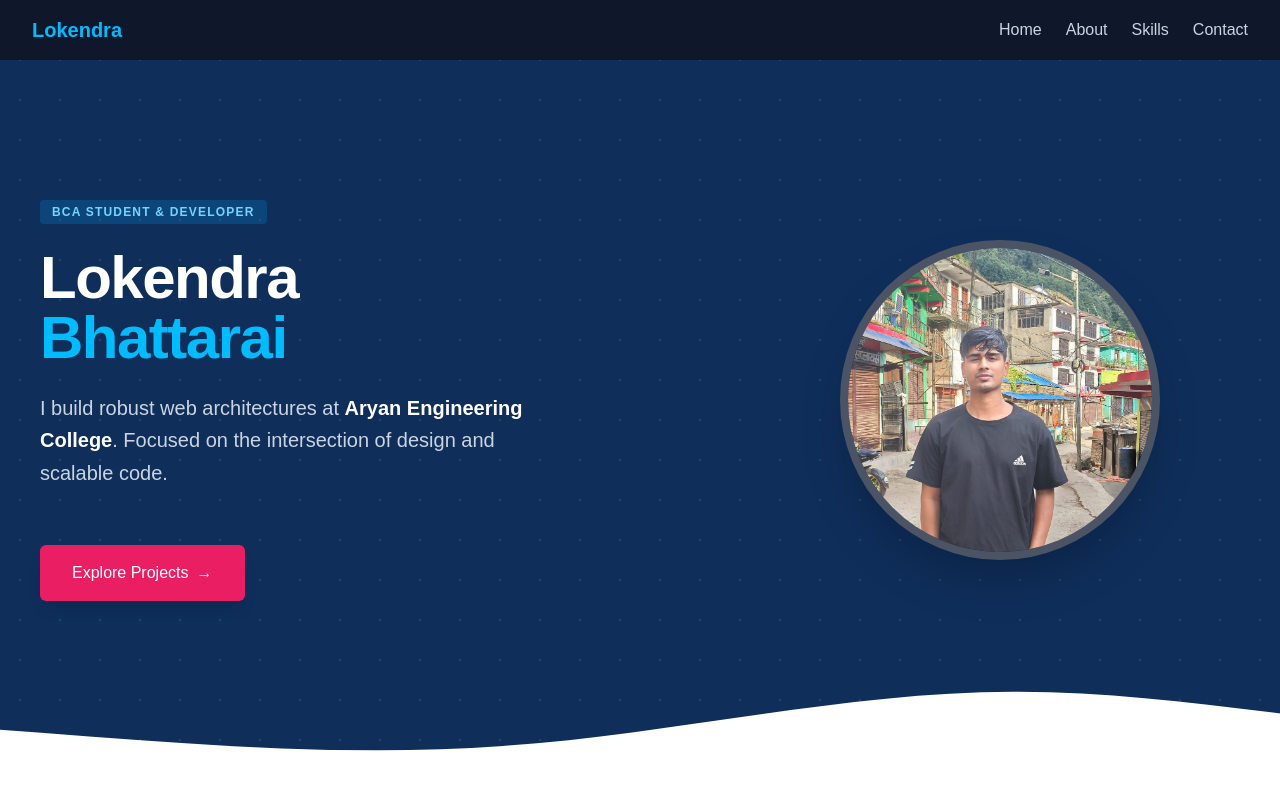
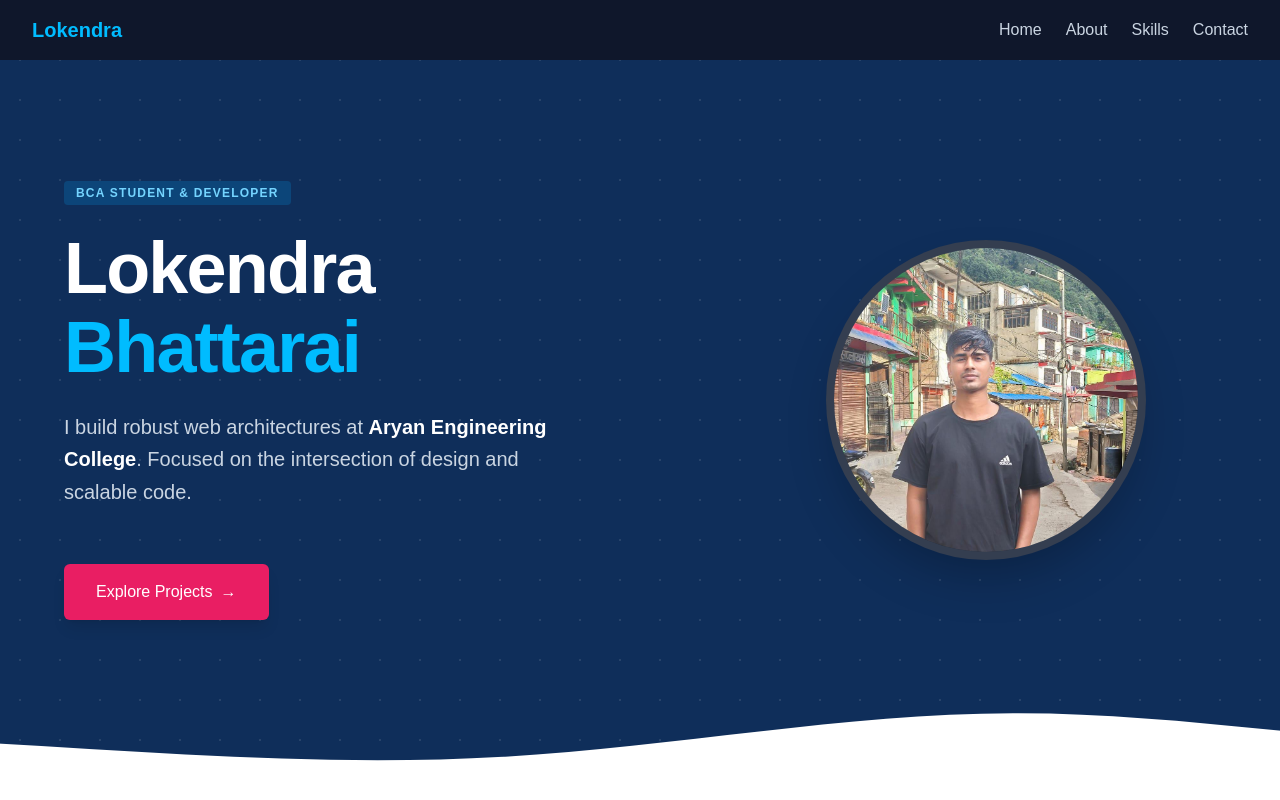
Before and after one commit to bhattarailaxman04-bit/portfolio, a Next.js app in the folder frontend/: page / in a window 1280 px wide. Shown: the top 800 px of the page. Built offline with nearby package versions, Linux system fonts and the light colour scheme.

Commit message:
Update Hero component

```diff
--- a/frontend/components/Hero.jsx
+++ b/frontend/components/Hero.jsx
@@ -21,7 +21,7 @@ export default function Hero() {
   ];
 
   return (
-    <section className="min-h-screen flex flex-col md:flex-row justify-center items-center px-10 bg-[#0f2e5a] text-white relative overflow-hidden">
+    <section className="min-h-screen flex flex-col md:flex-row justify-center items-center px-6 md:px-16 bg-[#0f2e5a] text-white relative overflow-hidden py-20 md:py-0">
 
       {/* 1. Static Dot Background Pattern */}
       <div className="absolute inset-0 opacity-10 pointer-events-none"
@@ -31,10 +31,10 @@ export default function Hero() {
         }}
       />
 
-      {/* 2. MOVING WAVE COMPONENT */}
-      <div className="absolute bottom-0 left-0 w-full overflow-hidden leading-[0] z-20">
+      {/* 2. MOVING WAVE COMPONENT - Adjusted height for mobile */}
+      <div className="absolute bottom-0 left-0 w-full overflow-hidden leading-[0] z-10">
         <svg
-          className="relative block w-[200%] h-[150px] md:h-[250px] animate-wave"
+          className="relative block w-[200%] h-[80px] md:h-[200px] animate-wave"
           viewBox="0 0 1440 320"
           preserveAspectRatio="none"
         >
@@ -42,7 +42,6 @@ export default function Hero() {
             fill="#ffffff"
             d="M0,192L48,197.3C96,203,192,213,288,229.3C384,245,480,267,576,250.7C672,235,768,181,864,181.3C960,181,1056,235,1152,234.7C1248,235,1344,181,1392,154.7L1440,128L1440,320L1392,320C1344,320,1248,320,1152,320C1056,320,960,320,864,320C768,320,672,320,576,320C480,320,384,320,288,320C192,320,96,320,48,320L0,320Z"
           ></path>
-          {/* Second identical path for seamless looping */}
           <path
             fill="#ffffff"
             transform="translateX(1440)"
@@ -51,26 +50,26 @@ export default function Hero() {
         </svg>
       </div>
 
-      {/* 3. Content Side */}
-      <div className="md:w-3/5 space-y-6 z-30">
-        <div className="inline-block px-3 py-1 bg-sky-500/20 text-sky-300 text-xs font-bold uppercase tracking-widest rounded mt-4 md:mt-0">
+      {/* 3. Content Side - Center aligned on mobile */}
+      <div className="w-full md:w-3/5 space-y-4 md:space-y-6 z-30 text-center md:text-left order-2 md:order-1">
+        <div className="inline-block px-3 py-1 bg-sky-500/20 text-sky-300 text-[10px] md:text-xs font-bold uppercase tracking-widest rounded">
           BCA Student & Developer
         </div>
 
-        <h1 className="text-4xl md:text-6xl font-extrabold tracking-tight leading-none">
+        <h1 className="text-5xl md:text-7xl font-extrabold tracking-tight leading-[1.1]">
           Lokendra <br />
           <span className="text-sky-400">Bhattarai</span>
         </h1>
 
-        <p className="text-lg md:text-xl text-slate-300 max-w-lg leading-relaxed">
+        <p className="text-base md:text-xl text-slate-300 max-w-lg mx-auto md:mx-0 leading-relaxed">
           I build robust web architectures at <span className="font-semibold text-white">Aryan Engineering College</span>.
           Focused on the intersection of design and scalable code.
         </p>
 
-        <div className="pt-8">
+        <div className="pt-4 md:pt-8">
           <button
             onClick={() => setIsOpen(true)}
-            className="group relative inline-flex items-center gap-2 px-8 py-4 bg-[#e91e63] text-white rounded-md font-medium transition-all hover:scale-105 shadow-lg"
+            className="group relative inline-flex items-center gap-2 px-7 py-3 md:px-8 md:py-4 bg-[#e91e63] text-white rounded-full md:rounded-md font-medium transition-all hover:scale-105 shadow-lg active:scale-95"
           >
             Explore Projects
             <span className="transition-transform group-hover:translate-x-1">→</span>
@@ -78,9 +77,9 @@ export default function Hero() {
         </div>
       </div>
 
-      {/* 4. Perfectly Circular Image Side */}
-      <div className="md:w-2/5 mt-12 md:mt-0 flex justify-center z-30">
-        <div className="relative w-64 h-64 md:w-80 md:h-80 rounded-full border-[8px] border-white/20 overflow-hidden shadow-2xl flex items-center justify-center bg-slate-800">
+      {/* 4. Perfectly Circular Image Side - Scale down for mobile */}
+      <div className="w-full md:w-2/5 mb-8 md:mb-0 flex justify-center z-30 order-1 md:order-2">
+        <div className="relative w-48 h-48 sm:w-64 sm:h-64 md:w-80 md:h-80 rounded-full border-[6px] md:border-[8px] border-white/10 overflow-hidden shadow-2xl flex items-center justify-center bg-slate-800">
           <img
             src={HeroImage.src}
             alt="Lokendra Bhattarai"
@@ -89,23 +88,23 @@ export default function Hero() {
         </div>
       </div>
 
-      {/* 5. Project Modal (Kept from original) */}
+      {/* 5. Project Modal - Mobile responsive padding */}
       {isOpen && (
-        <div className="fixed inset-0 z-50 flex items-center justify-center p-4 bg-slate-900/80 backdrop-blur-sm">
-          <div className="bg-white w-full max-w-2xl rounded-2xl shadow-2xl overflow-hidden relative text-slate-900">
-            <button onClick={() => setIsOpen(false)} className="absolute top-4 right-4 text-slate-400 hover:text-black">
-              <FaTimes size={20} />
+        <div className="fixed inset-0 z-[100] flex items-center justify-center p-4 bg-slate-900/90 backdrop-blur-md">
+          <div className="bg-white w-full max-w-lg rounded-2xl shadow-2xl overflow-hidden relative text-slate-900 animate-in fade-in zoom-in duration-200">
+            <button onClick={() => setIsOpen(false)} className="absolute top-4 right-4 p-2 text-slate-400 hover:text-black">
+              <FaTimes size={24} />
             </button>
-            <div className="p-8">
-              <h2 className="text-2xl font-bold mb-6">Featured Projects</h2>
+            <div className="p-6 md:p-8">
+              <h2 className="text-xl md:text-2xl font-bold mb-6">Featured Projects</h2>
               <div className="space-y-4">
                 {featuredProjects.map((p) => (
                   <a key={p.title} href={`https://github.com/${p.repo}`} target="_blank" className="flex items-center justify-between p-4 bg-slate-50 border rounded-xl hover:border-sky-500 transition-colors group">
-                    <div>
-                      <h3 className="font-bold group-hover:text-sky-600">{p.title}</h3>
-                      <p className="text-sm text-slate-500">{p.desc}</p>
+                    <div className="pr-2">
+                      <h3 className="font-bold text-sm md:text-base group-hover:text-sky-600">{p.title}</h3>
+                      <p className="text-xs md:text-sm text-slate-500 line-clamp-1">{p.desc}</p>
                     </div>
-                    <FaGithub className="text-2xl" />
+                    <FaGithub className="text-xl md:text-2xl shrink-0" />
                   </a>
                 ))}
               </div>
```
